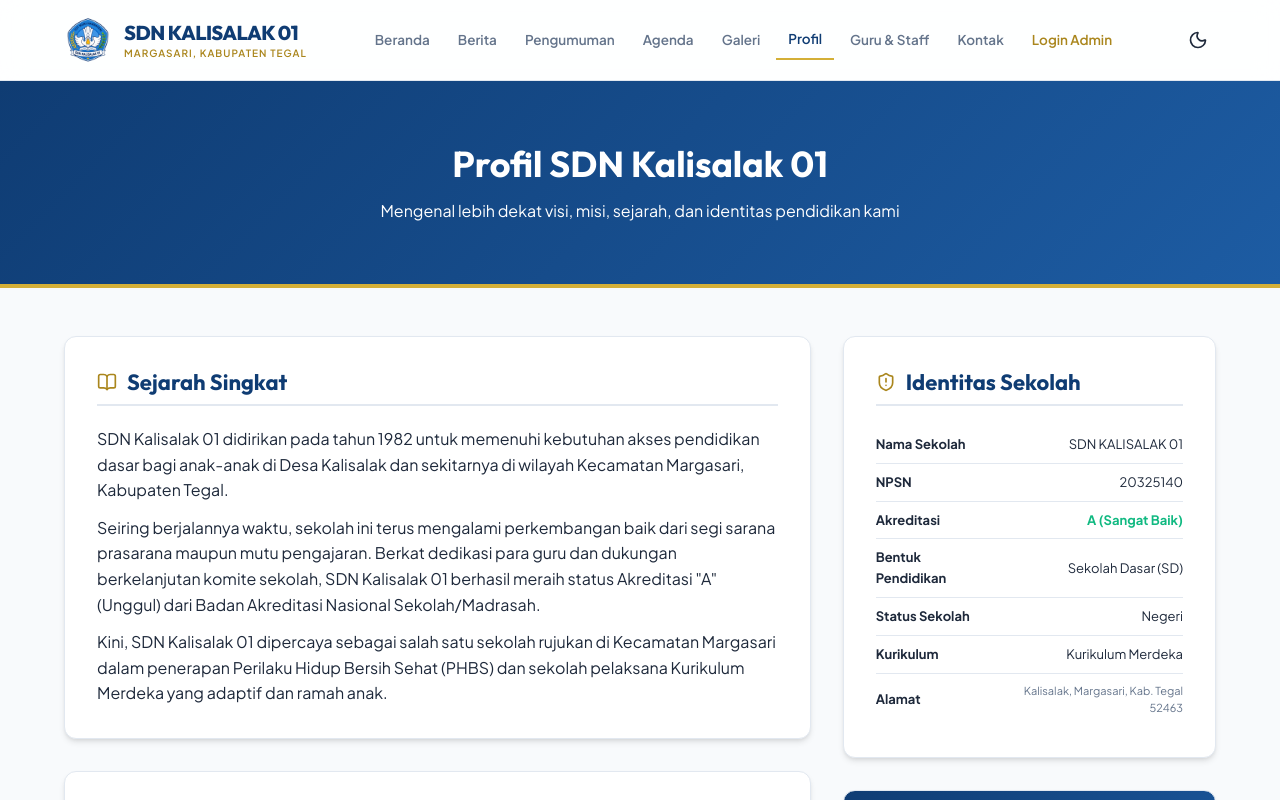
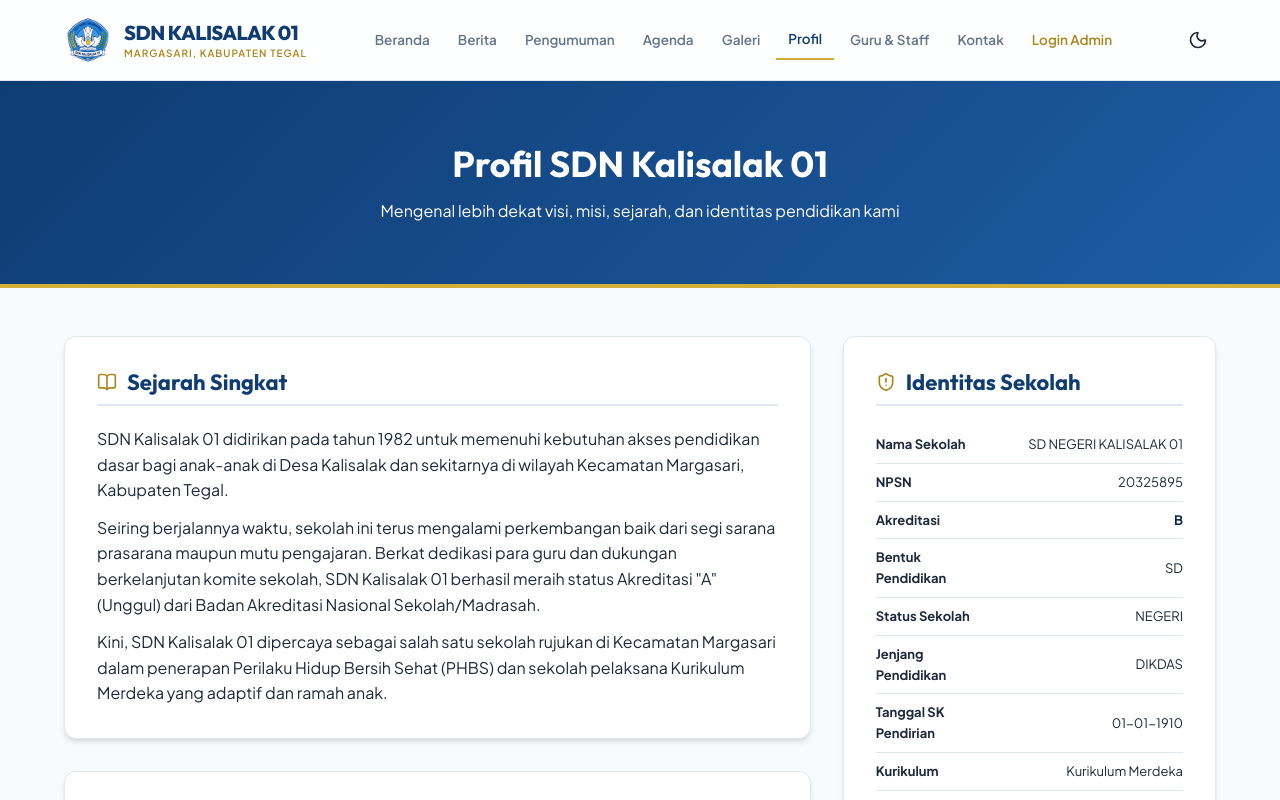
Before and after one commit to develzy/sdnkalisalak01, a React (Vite) app: page /profil in a window 1280 px wide. Shown: the top 800 px of the page. Built offline with nearby package versions, Linux system fonts and the light colour scheme; no server answers.

Commit message:
update-school-identity

```diff
--- a/src/pages/Contact.tsx
+++ b/src/pages/Contact.tsx
@@ -88,7 +88,7 @@ export const Contact: React.FC = () => {
                   <MapPin size={24} style={{ color: "var(--secondary-dark)", flexShrink: 0 }} />
                   <div>
                     <strong style={{ display: "block" }}>Alamat Lengkap:</strong>
-                    <span>Kalisalak, Margasari, Kabupaten Tegal, Jawa Tengah 52463</span>
+                    <span>Jl. K. Abdul Latif, Kalisalak, Margasari, Kabupaten Tegal, Jawa Tengah 52463</span>
                   </div>
                 </li>
                 <li style={{ fontSize: "15px", marginBottom: "20px" }}>
--- a/src/pages/Profile.tsx
+++ b/src/pages/Profile.tsx
@@ -96,23 +96,31 @@ export const Profile: React.FC = () => {
                 <tbody>
                   <tr style={{ borderBottom: "1px solid var(--border)" }}>
                     <td style={{ padding: "8px 0", fontWeight: 700 }}>Nama Sekolah</td>
-                    <td style={{ padding: "8px 0", textAlign: "right" }}>SDN KALISALAK 01</td>
+                    <td style={{ padding: "8px 0", textAlign: "right" }}>SD NEGERI KALISALAK 01</td>
                   </tr>
                   <tr style={{ borderBottom: "1px solid var(--border)" }}>
                     <td style={{ padding: "8px 0", fontWeight: 700 }}>NPSN</td>
-                    <td style={{ padding: "8px 0", textAlign: "right" }}>20325140</td>
+                    <td style={{ padding: "8px 0", textAlign: "right" }}>20325895</td>
                   </tr>
                   <tr style={{ borderBottom: "1px solid var(--border)" }}>
                     <td style={{ padding: "8px 0", fontWeight: 700 }}>Akreditasi</td>
-                    <td style={{ padding: "8px 0", textAlign: "right", color: "var(--success)", fontWeight: 700 }}>A (Sangat Baik)</td>
+                    <td style={{ padding: "8px 0", textAlign: "right", color: "var(--primary-dark)", fontWeight: 700 }}>B</td>
                   </tr>
                   <tr style={{ borderBottom: "1px solid var(--border)" }}>
                     <td style={{ padding: "8px 0", fontWeight: 700 }}>Bentuk Pendidikan</td>
-                    <td style={{ padding: "8px 0", textAlign: "right" }}>Sekolah Dasar (SD)</td>
+                    <td style={{ padding: "8px 0", textAlign: "right" }}>SD</td>
                   </tr>
                   <tr style={{ borderBottom: "1px solid var(--border)" }}>
                     <td style={{ padding: "8px 0", fontWeight: 700 }}>Status Sekolah</td>
-                    <td style={{ padding: "8px 0", textAlign: "right" }}>Negeri</td>
+                    <td style={{ padding: "8px 0", textAlign: "right" }}>NEGERI</td>
+                  </tr>
+                  <tr style={{ borderBottom: "1px solid var(--border)" }}>
+                    <td style={{ padding: "8px 0", fontWeight: 700 }}>Jenjang Pendidikan</td>
+                    <td style={{ padding: "8px 0", textAlign: "right" }}>DIKDAS</td>
+                  </tr>
+                  <tr style={{ borderBottom: "1px solid var(--border)" }}>
+                    <td style={{ padding: "8px 0", fontWeight: 700 }}>Tanggal SK Pendirian</td>
+                    <td style={{ padding: "8px 0", textAlign: "right" }}>01-01-1910</td>
                   </tr>
                   <tr style={{ borderBottom: "1px solid var(--border)" }}>
                     <td style={{ padding: "8px 0", fontWeight: 700 }}>Kurikulum</td>
@@ -121,7 +129,7 @@ export const Profile: React.FC = () => {
                   <tr>
                     <td style={{ padding: "8px 0", fontWeight: 700 }}>Alamat</td>
                     <td style={{ padding: "8px 0", textAlign: "right", fontSize: "11px", color: "var(--text-muted)" }}>
-                      Kalisalak, Margasari, Kab. Tegal 52463
+                      Jl. K. Abdul Latif, Kalisalak, Kec. Margasari, Kab. Tegal, Prov. Jawa Tengah
                     </td>
                   </tr>
                 </tbody>
```
